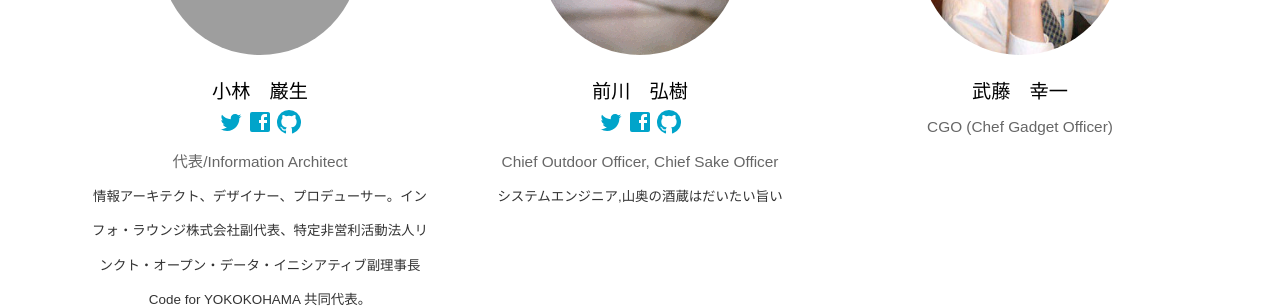
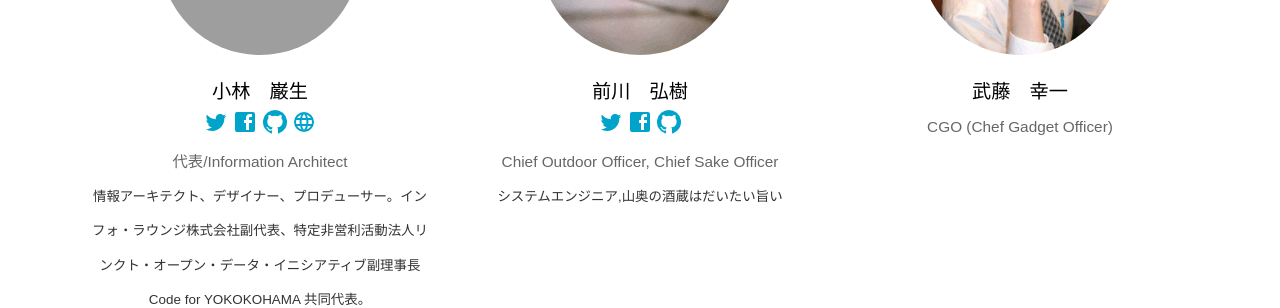
Before and after one commit to Code4Yokohama/code4.yokohama, a Jekyll site: the page built from about.html, in a window 1280 px wide and 900 px high, scrolled down 5591 px. Shown: the part 150-458 px from the top of the window. Built offline with Jekyll 4.4.1, drawn with Linux system fonts in a browser that asks for light colours; nearby versions of some CDN libraries; grey boxes are pictures that could not be loaded.

Commit message:
Add blog link to Kobayashi profile

```diff
--- a/_includes/person.html
+++ b/_includes/person.html
@@ -19,6 +19,11 @@
                 {% include social-icon.html icon='GitHub' %}
             </a>
         {% endif %}
+        {% if person.blog_url != null %}
+            <a target="_blank" href="{% include relative-src.html src=person.blog_url %}" class="blog-icon" aria-label="ブログ">
+                {% include social-icon.html icon='Website' %}
+            </a>
+        {% endif %}
     </div>
     <div class="position">{{ person.position }}</div>
     <div class="blurb">{{ person.blurb }}</div>
--- a/_includes/social-icon.html
+++ b/_includes/social-icon.html
@@ -17,6 +17,8 @@
 		<svg fill="#000000" height="24" viewBox="0 0 24 24" width="24" xmlns="http://www.w3.org/2000/svg"><path d="M0 0h24v24H0z" fill="none"/><circle cx="6.18" cy="17.82" r="2.18"/><path d="M4 4.44v2.83c7.03 0 12.73 5.7 12.73 12.73h2.83c0-8.59-6.97-15.56-15.56-15.56zm0 5.66v2.83c3.9 0 7.07 3.17 7.07 7.07h2.83c0-5.47-4.43-9.9-9.9-9.9z"/></svg>
 	{% when "Email" %}
 		<svg fill="#000000" height="24" viewBox="0 0 24 24" width="24" xmlns="http://www.w3.org/2000/svg"><path d="M20 4H4c-1.1 0-1.99.9-1.99 2L2 18c0 1.1.9 2 2 2h16c1.1 0 2-.9 2-2V6c0-1.1-.9-2-2-2zm0 4l-8 5-8-5V6l8 5 8-5v2z"/><path d="M0 0h24v24H0z" fill="none"/></svg>
+	{% when "Website" %}
+		<svg fill="#000000" height="24" viewBox="0 0 24 24" width="24" xmlns="http://www.w3.org/2000/svg" role="img" aria-label="ブログ"><path d="M12 2a10 10 0 1 0 0 20 10 10 0 0 0 0-20zm6.9 6h-3a15.7 15.7 0 0 0-1.4-3.6A8 8 0 0 1 18.9 8zM12 4c.8 1.1 1.5 2.5 1.9 4h-3.8c.4-1.5 1.1-2.9 1.9-4zM4.3 14a8.6 8.6 0 0 1 0-4h3.4a16.5 16.5 0 0 0 0 4H4.3zm.8 2h3a15.7 15.7 0 0 0 1.4 3.6A8 8 0 0 1 5.1 16zm3-8h-3a8 8 0 0 1 4.4-3.6A15.7 15.7 0 0 0 8.1 8zM12 20c-.8-1.1-1.5-2.5-1.9-4h3.8c-.4 1.5-1.1 2.9-1.9 4zm2.3-6H9.7a14.5 14.5 0 0 1 0-4h4.6a14.5 14.5 0 0 1 0 4zm.2 5.6a15.7 15.7 0 0 0 1.4-3.6h3a8 8 0 0 1-4.4 3.6zM16.3 14a16.5 16.5 0 0 0 0-4h3.4a8.6 8.6 0 0 1 0 4h-3.4z"/></svg>
 	{% when "GitHub" %}
 		<svg xmlns="http://www.w3.org/2000/svg" fill="#000000" height="24" viewBox="0 0 64 64" width="24" aria-labelledby="title"
 		aria-describedby="desc" role="img" xmlns:xlink="http://www.w3.org/1999/xlink">
```
Also changed, not shown: _staff_members/kobayashi_iwao.md (+1 -0 lines).
